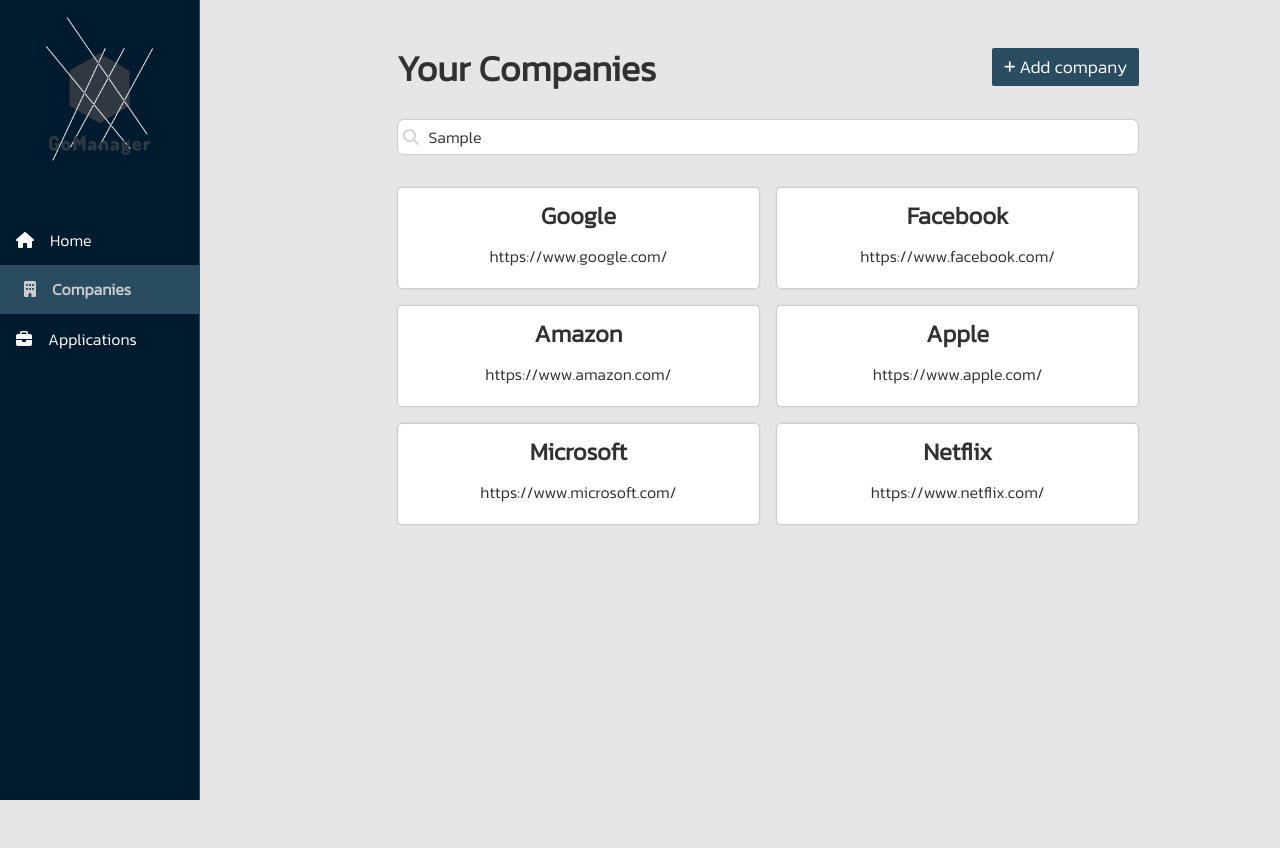
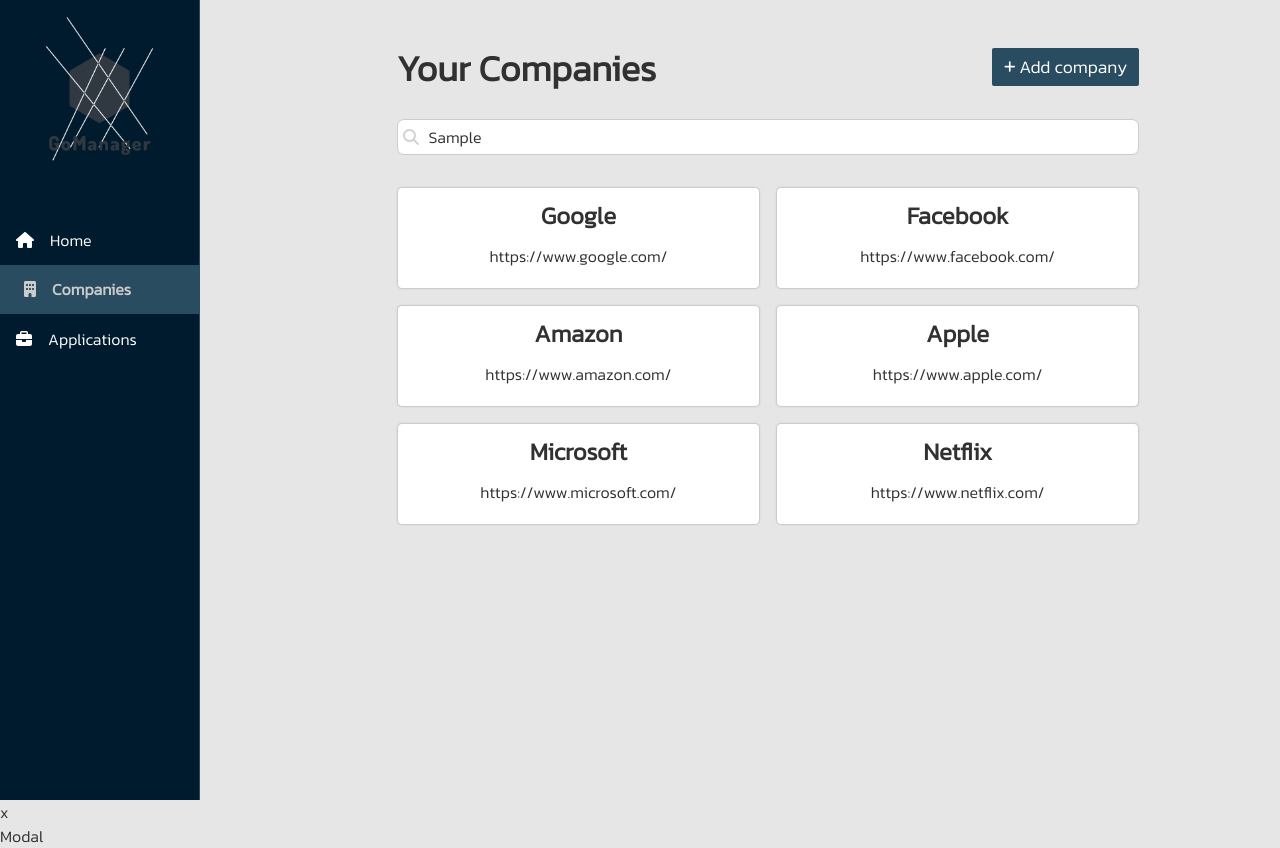
Before and after one commit to Tiburso/GoManager, a Next.js app in the folder client/: page /companies in a window 1280 px wide. Both pictures are taken after typing "Sample" into the empty fields and a click on the button "Add company". Before the commit the page ends 800 px from the top, so only its background shows below. Built offline with nearby package versions, Linux system fonts and the light colour scheme.

Commit message:
Begin to implement Modal

```diff
--- a/client/app/companies/[id].tsx
+++ /dev/null
@@ -1,17 +0,0 @@
-export default function Company({
-  params,
-}: {
-  params: {
-    id: string;
-  };
-}) {
-  return (
-    <main className="flex min-h-screen flex-col items-center justify-between p-24">
-      <h1 className="text-6xl font-bold">Welcome to the Company Page!</h1>
-      <p className="text-xl">This is the company page with id {params.id}</p>
-    </main>
-  );
-}
-
-// Can add a generateStaticParams function to generate the static paths
-// Need to check what to do relating to the dynamic applications
--- a/client/app/companies/page.tsx
+++ b/client/app/companies/page.tsx
@@ -1,7 +1,10 @@
 'use client';
+
+import { useState } from 'react';
 
 import Searchbar from '@/app/ui/Searchbar';
 import Button from '@/app/ui/Button';
+import Modal from '@/app/ui/Modal';
 import CompanyCards from '@/app/ui/companies/CompanyCards';
 
 import { FontAwesomeIcon } from '@fortawesome/react-fontawesome';
@@ -10,7 +13,7 @@
 import style from '@/app/styles/company/CompanyPage.module.css';
 
 export default function CompanyPage() {
-  // Change this to a lib call to get the companies from the API
+  const [showModal, setShowModal] = useState(false);
 
   return (
     <div className="w-4/5 mx-auto">
@@ -20,13 +23,21 @@
         {/* onClick button should enable a modal to add a company */}
         <Button
           onClick={() => {
-            console.log('clicked');
+            setShowModal(true);
           }}
         >
           <FontAwesomeIcon icon={faPlus} className="fa fa-clone fa-xs mr-1" />
           Add company
         </Button>
       </div>
+      {
+        /* Modal should be a component that is only visible when showModal is true */
+        showModal && (
+          <Modal onClose={() => setShowModal(false)}>
+            <h1>Modal</h1>
+          </Modal>
+        )
+      }
       <Searchbar type="text" placeholder="Search for company" />
       <CompanyCards />
     </div>
--- /dev/null
+++ b/client/app/ui/Modal.tsx
@@ -0,0 +1,38 @@
+'use client';
+
+import { useState, useEffect } from 'react';
+import ReactDOM from 'react-dom';
+
+export default function Modal({
+  onClose,
+  children,
+}: {
+  onClose: () => void;
+  children: React.ReactNode;
+}) {
+  const [mounted, setMounted] = useState(false);
+
+  useEffect(() => setMounted(true), []);
+
+  const handleCloseClick = (e: React.MouseEvent<HTMLAnchorElement>) => {
+    e.preventDefault();
+    onClose();
+  };
+
+  const modalContent = (
+    <div className="modal-overlay">
+      <div className="modal-wrapper">
+        <div className="modal">
+          <div className="modal-header">
+            <a href="#" onClick={handleCloseClick}>
+              x
+            </a>
+          </div>
+          <div className="modal-body">{children}</div>
+        </div>
+      </div>
+    </div>
+  );
+
+  return mounted ? ReactDOM.createPortal(modalContent, document.body) : null;
+}
--- a/client/app/ui/companies/CompanyCards.tsx
+++ b/client/app/ui/companies/CompanyCards.tsx
@@ -38,6 +38,7 @@
 ];
 
 export default function CompanyCards() {
+  // Change this to a lib call to get the companies from the API
   const companies = CompanyData;
 
   return (
```
